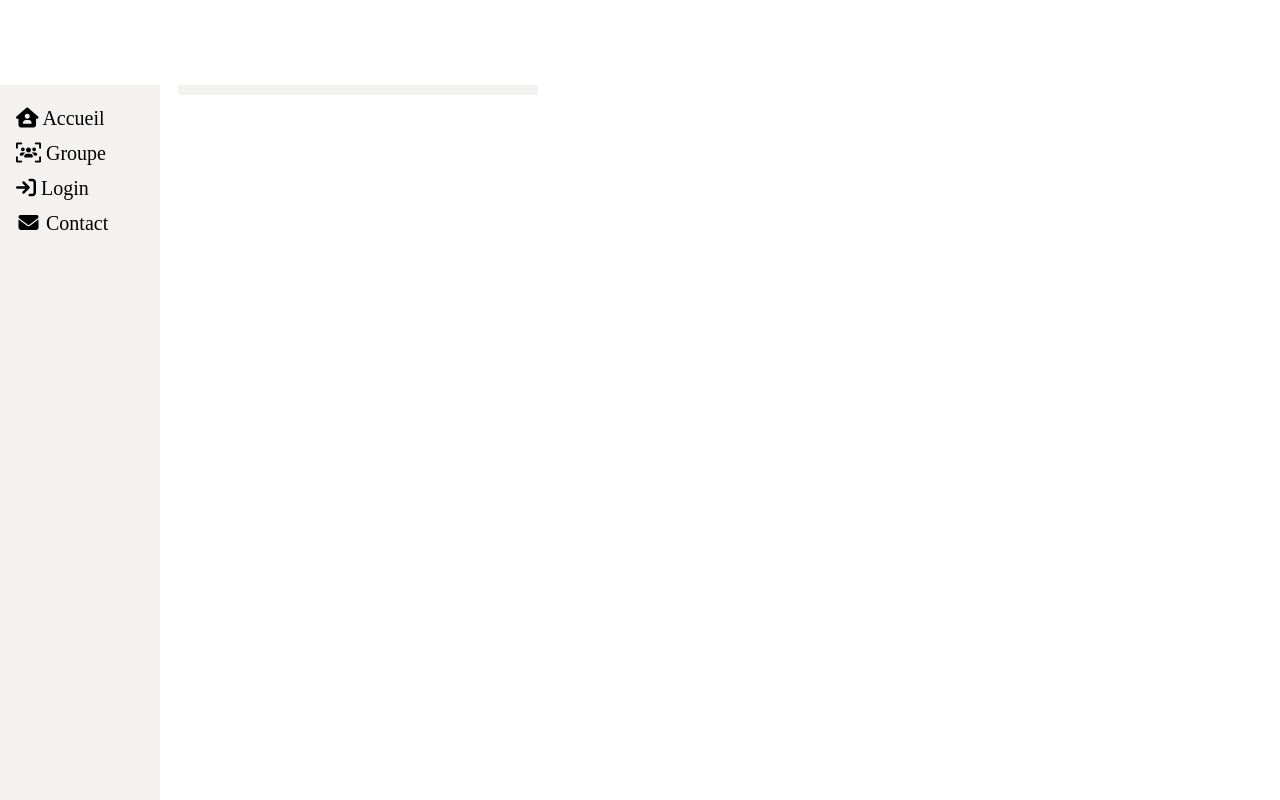
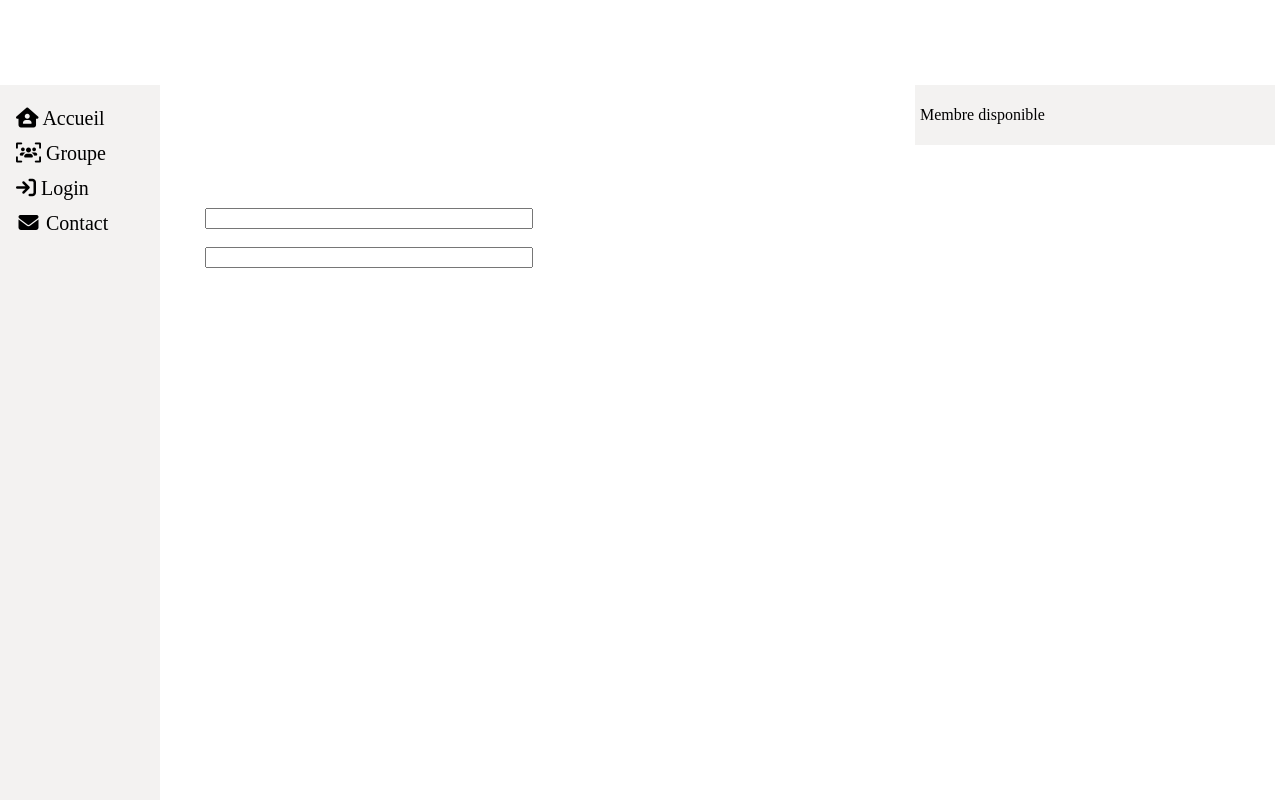
Before and after one commit to amiraydin/USPN-PHP, a PHP site: page /test/src/groupe.php in a window 1280 px wide. Run offline with PHP 8.4, Linux system fonts and the light colour scheme; data that the repository does not hold is empty.

Commit message:
continue drag

```diff
--- a/src/membre.php
+++ b/src/membre.php
@@ -1,31 +1,59 @@
 <?php
 require("./connection.php");
-$reqMember = $bdd->query("SELECT `nom`, `prenom`, `email_prof` FROM `personnel` p, `email` e
-WHERE p.Id_personnel = e.Id_email");
+$reqMember = $bdd->query("SELECT * FROM `personnel` p
+INNER JOIN `email` e
+ON p.Id_personnel = e.Id_email");
 $membresList= [];
 while ($row = $reqMember->fetch()) {
     $list = [
+        'IdPerso' => $row['Id_personnel'],
         'nom' => $row['nom'],
         'prenom' => $row['prenom'],
         'email' => $row['email_prof'],
     ];
     $membresList[] = $list;
 }
-
 ?>
 
-<div class="membreside">
-    <?php foreach ($membresList as $membre) { ?>
-        <input class="membre" draggable="true"
-            value="<?php echo strtoupper($membre['nom']) ."/".$membre['prenom'];
-                echo '/'. $membre['email']; ?>"
-        />
-    <?php } ?>
-</div>
+<html>
+    <script>
+    function allowDrop(ev) {ev.preventDefault();}
+
+    function drag(ev) {
+        ev.dataTransfer.setData("text", ev.target.value);
+    }
+
+    function drop(ev) {
+        ev.preventDefault();
+        var data = ev.dataTransfer.getData("text");
+        ev.target.appendChild(document.getElementById(data));
+    }
+    </script>
+    <main class="main">
+        <div class="membreside">
+            <p>Membre disponible</p>
+            <?php foreach ($membresList as $val => $membre) { ?>
+                <input ondragstart="drag(event)" class="membre" draggable="true"
+                    value="<?php echo strtoupper($membre['nom']) ."/ ".$membre['prenom'];
+                        echo '/ '. $membre['email']; ?>"
+                />
+            <?php } ?>
+        </div>
+        <div id="container">
+            <input class="membre" ></input>
+            <br>
+            <input class="membre" ></input>
+        </div>
+    </main>
+</html>
+
 
 
 
 <style>
+    .main {
+        margin-left: 140px;
+    }
     /* Style the membreside - fixed full height */
     .membreside {
         padding: 5px;
@@ -34,7 +62,7 @@ while ($row = $reqMember->fetch()) {
         position: absolute;
         z-index: 1;
         top: 85px;
-        right: 25;
+        right: 5px;
         background-color: #F3F2F1;
         /* overflow-x: hidden; */
     }
@@ -44,11 +72,24 @@ while ($row = $reqMember->fetch()) {
         width: 340px;
         padding: 5px;
         border: solid 1px ;
+        border-radius: 5px;
         display: block;
     }
 
-    /* Style links on mouse-over */
-    .sidebar a:hover {
-        color: #3c11da;
+    #container .membre {
+        width: 320px;
+        margin-left: 140px;
+    }
+
+    /* drag divs */
+
+    #container{
+        position: absolute;
+        display: grid;
+        width: 400px;
+        margin: auto;
+        justify-items: center;
+        margin-top: 200px;
+        left: 65px;
     }
 </style>
```
